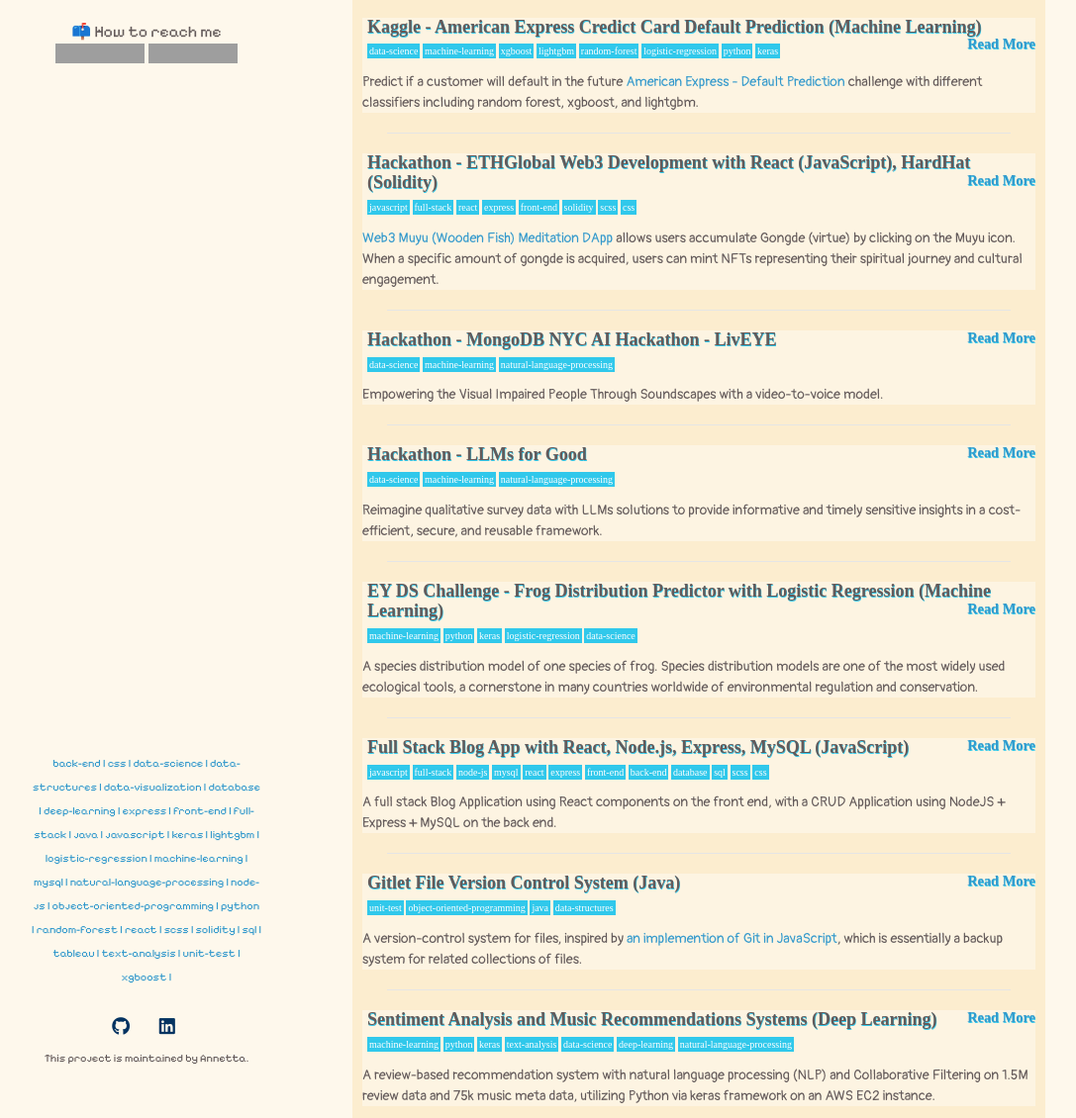
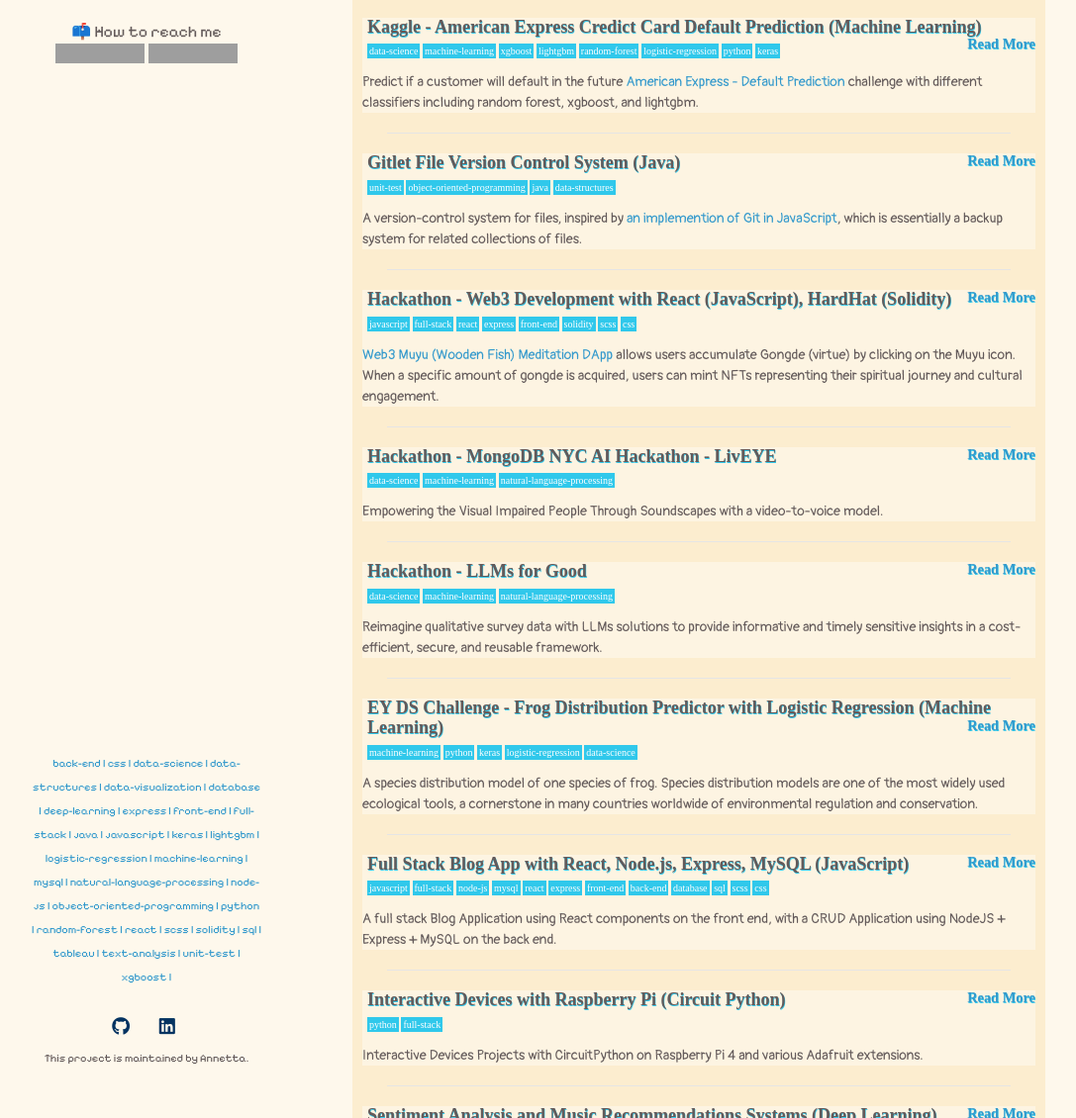
Before and after one commit to annetta-zheng/annetta-zheng, a Jekyll site: the page built from index.html, in a window 1280 px wide and 1400 px high, cut to the strip 270-1400 px from the top of the window. Shown: the whole strip at 99% size, without its empty margins (96-1183 px from the left). Built offline with Jekyll 4.4.1, drawn with Linux system fonts in a browser that asks for light colours; nearby versions of some CDN libraries; some web fonts are replaced; comment, search, counter and statistics services are not loaded; a style sheet for code colours, icons or effects is not loaded; some of the changed lines change nothing that is shown; grey boxes are pictures that could not be loaded.

Commit message:
update 1012

```diff
--- a/_includes/pages/contact.html
+++ b/_includes/pages/contact.html
@@ -1,5 +1,5 @@
- <div style = "font-family: 'Pixelify Sans',sans-serif;" class="font-effect-neon">
-
+<script src="https://platform.linkedin.com/badges/js/profile.js" async defer type="text/javascript"></script>
+<div style = "font-family: 'Pixelify Sans',sans-serif;" class="font-effect-neon">
 
     <br>
 
@@ -11,4 +11,6 @@
     <a href="mailto:annetta@berkeley.edu" title="Write an Email">
         <img src="https://img.shields.io/badge/Gmail-D14836?style=for-the-badge&amp;logo=gmail&amp;logoColor=white" alt="Email">
     </a>
+    <!-- <div class="badge-base LI-profile-badge" data-locale="en_US" data-size="medium" data-theme="light" data-type="VERTICAL" data-vanity="annetta-zheng-789569195" data-version="v1"><a class="badge-base__link LI-simple-link" href="https://www.linkedin.com/in/annetta-zheng-789569195?trk=profile-badge">Annetta Zheng</a></div> -->
+
 </div>
--- /dev/null
+++ b/_posts/2023-06-30-akia.md
@@ -0,0 +1,41 @@
+---
+layout: post
+title: Interactive Devices with Raspberry Pi (Circuit Python)
+tags: python full-stack
+categories: [Software Engineering]
+---
+Interactive Devices Projects with CircuitPython on Raspberry Pi 4 and various Adafruit extensions.
+
+[![](https://img.shields.io/badge/GitHub-100000?style=for-the-badge&logo=github&logoColor=white)](https://github.com/annetta-zheng/Interactive-Lab-Hub/ "Click for Repo!")
+<iframe src="https://drive.google.com/embeddedfolderview?id=1YLOq4zhE85Uxtrw00euiWt2vTSSAls-B#list" style="width:100%; border:0;"></iframe>
+
+[1. Plant Integrated Music Player, Identifier, and Status Monitor](https://github.com/annetta-zheng/Interactive-Lab-Hub/blob/Fall2023/Lab%201/README.md)
+
+Setting: The device can be put in anywhere with plants, including home-decoration plants, lab plants, forest, jungle, etc. It reminds human of the weather and the health of soil. It can also play songs to the plants as needed, since plants will grow better when they listen to music!!!
+
+Players: Every one can involved with the device, they can know the weather and the state of plants and they can also interact with the device for commmunication and mediation.
+
+Activity: Each actor is independent. It does not matter whether who comes over, (unless with a version allows to implement detectors for botanic acadamic research purposes.)
+
+Goals: Each player can pass by the device, waive to the device, water (the plants) on the device so that the plants can grow better.
+
+[2. ClockIn, the Sensory Time Capsule Clock.](https://github.com/annetta-zheng/Interactive-Lab-Hub/blob/Fall2023/Lab%202/README.md)
+
+The "Sensory Time Capsule" clock is designed to make time a multisensory and interactive experience. It focuses on measuring time in personal and meaningful ways, incorporating elements like background color change, background image change, text display, and interactive buttons. Instead of displaying hours and minutes conventionally, this clock encourages users to engage with time through their senses and emotions.
+
+Baseline. Mirroring the changing emotions
+The clock wil change its display and background color based on time as a reminding of time and avoking different energy or emotions to the users. (Please see video).
+
+Interactions 1. Reflection Reminder
+Instead of showing numerical time, the clock displays inspirational quotes, personal affirmations, or thought-provoking messages related to the time of day or the month of year. These messages are designed to stimulate reflection and mindfulness as well. (Please see video).
+
+Interactions 2. Emotion Checker
+The clock triggers a brief mindfulness exercise base on time, prompting users to reflect on their emotions and well-being. It might suggest a deep breath, a moment of gratitude, or a mindfulness exercise. (Please see video).
+
+Interactions 3. Tour with Sustainability Awareness
+The Clock will allow you take a brief break to another world at different altitude. After the tour it will display a enviormental issue
+
+The current demo version is the Marine World, from 600 meters in the sky to -1000 meters in the water. It allows you to go to different levels of altitude or different views at the same sea level. After the tour, it will tell you how many marine animals have died because of the plastic during your touring time length. (Please see video).
+
+Interactions #4: Chinese Divination
+The clock will generate a divination based on Chinese Lunar Calender. 梅花易数 is a tradition Chinese divination method like tarot. However, I couldn't figure out how the code would work properly. The link contains the code I found for converting time to a divination.
--- a/_posts/2023-08-30-eth.md
+++ b/_posts/2023-08-20-eth.md
@@ -1,6 +1,6 @@
 ---
 layout: post
-title: Hackathon - ETHGlobal Web3 Development with React (JavaScript), HardHat (Solidity)
+title: Hackathon - Web3 Development with React (JavaScript), HardHat (Solidity)
 tags: javascript full-stack react express front-end solidity scss css
 categories: [Software Engineering, Hackthon/Challenge]
 ---
```
Also changed, not shown: _posts/2023-08-26-gitlet.md (renamed from _posts/2023-05-26-gitlet.md).
